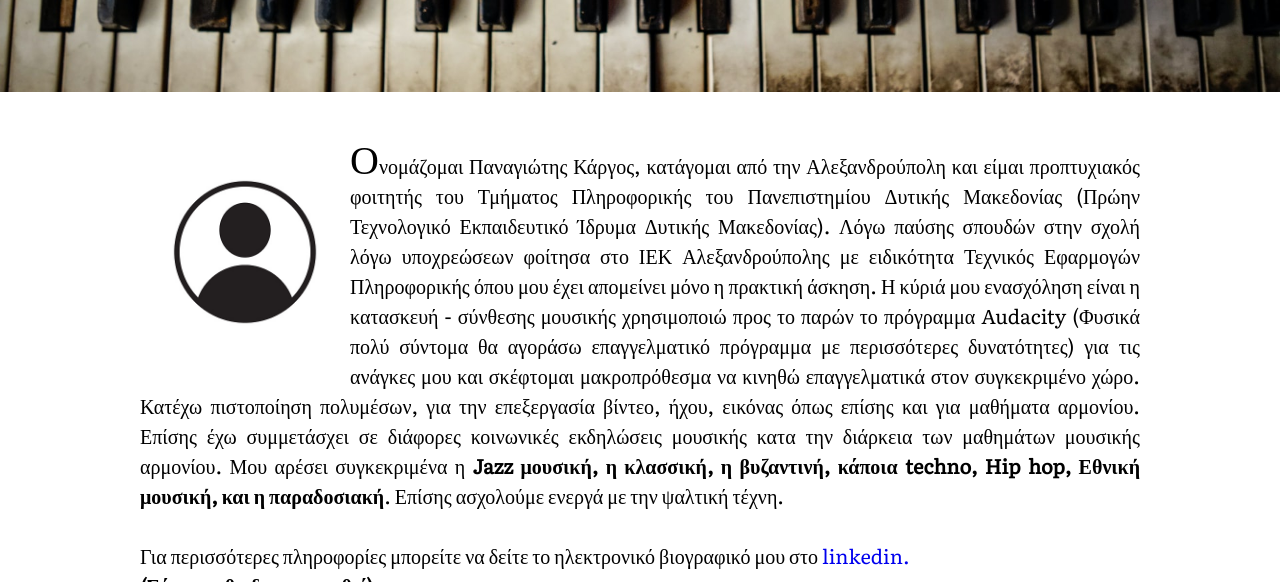
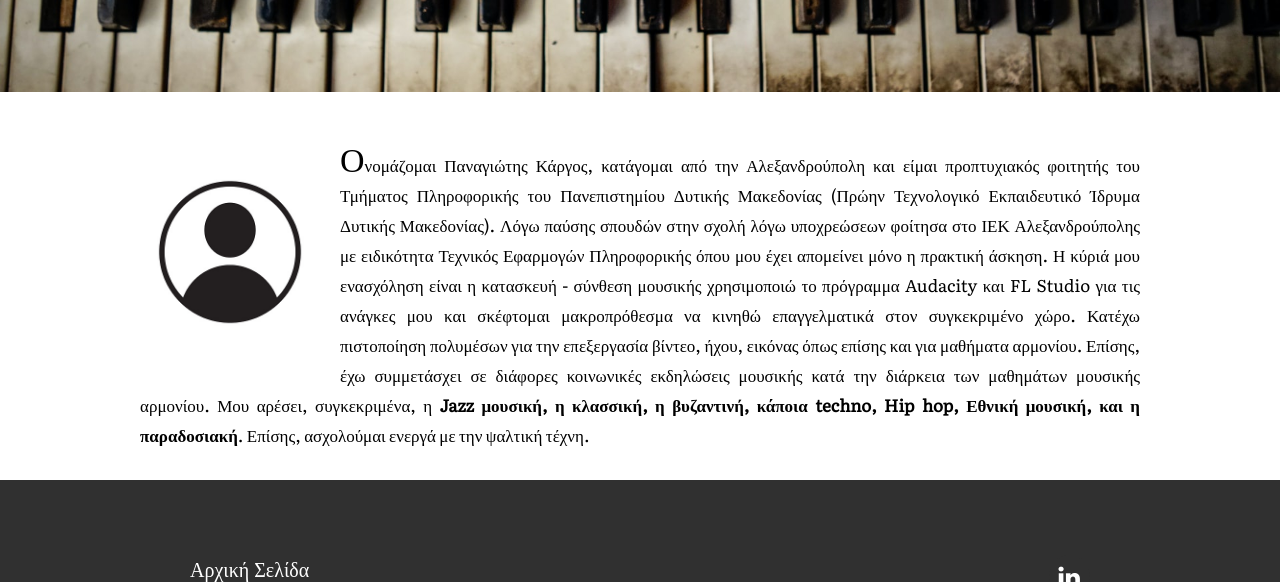
Before and after one commit to pkmusicsound/pkmusicsound.github.io, a plain HTML site: page about.html in a window 1280 px wide. Shown: the part 730-1312 px from the top of the page. Drawn offline with Linux system fonts and the light colour scheme.

Commit message:
31/10/2022 Update

```diff
--- a/about.html
+++ b/about.html
@@ -38,11 +38,7 @@
           </section>
           <!-- <hr /> -->
           <p class="wrapper-paragraph">
-            Ονομάζομαι Παναγιώτης Κάργος, κατάγομαι από την Αλεξανδρούπολη και είμαι προπτυχιακός φοιτητής του Τμήματος Πληροφορικής του Πανεπιστημίου Δυτικής Μακεδονίας (Πρώην Τεχνολογικό Εκπαιδευτικό Ίδρυμα Δυτικής Μακεδονίας). Λόγω παύσης σπουδών στην σχολή λόγω υποχρεώσεων φοίτησα στο ΙΕΚ Αλεξανδρούπολης με ειδικότητα Τεχνικός Εφαρμογών Πληροφορικής όπου μου έχει απομείνει μόνο η πρακτική άσκηση. Η κύριά μου ενασχόληση είναι η κατασκευή - σύνθεσης μουσικής χρησιμοποιώ προς το παρών το πρόγραμμα Audacity (Φυσικά πολύ σύντομα θα αγοράσω επαγγελματικό πρόγραμμα με περισσότερες δυνατότητες) για τις ανάγκες μου και σκέφτομαι μακροπρόθεσμα να κινηθώ επαγγελματικά στον συγκεκριμένο χώρο. Κατέχω πιστοποίηση πολυμέσων, για την επεξεργασία βίντεο, ήχου, εικόνας όπως επίσης και για μαθήματα αρμονίου. Επίσης έχω συμμετάσχει σε διάφορες κοινωνικές εκδηλώσεις μουσικής κατα την διάρκεια των μαθημάτων μουσικής αρμονίου. Μου αρέσει συγκεκριμένα η <b>Jazz μουσική, η κλασσική, η βυζαντινή, κάποια techno, Hip hop, Εθνική μουσική, και η παραδοσιακή</b>. Επίσης ασχολούμε ενεργά με την ψαλτική τέχνη.
-            <br />
-            <br />
-            Για περισσότερες πληροφορίες μπορείτε να δείτε το ηλεκτρονικό βιογραφικό μου στο <a href="#">linkedin.</a><br />
-            <b>(Σύντομα θα δημιουργηθεί)</b>
+            Ονομάζομαι Παναγιώτης Κάργος, κατάγομαι από την Αλεξανδρούπολη και είμαι προπτυχιακός φοιτητής του Τμήματος Πληροφορικής του Πανεπιστημίου Δυτικής Μακεδονίας (Πρώην Τεχνολογικό Εκπαιδευτικό Ίδρυμα Δυτικής Μακεδονίας). Λόγω παύσης σπουδών στην σχολή λόγω υποχρεώσεων φοίτησα στο ΙΕΚ Αλεξανδρούπολης με ειδικότητα Τεχνικός Εφαρμογών Πληροφορικής όπου μου έχει απομείνει μόνο η πρακτική άσκηση. Η κύριά μου ενασχόληση είναι η κατασκευή - σύνθεση μουσικής χρησιμοποιώ το πρόγραμμα Audacity και FL Studio για τις ανάγκες μου και σκέφτομαι μακροπρόθεσμα να κινηθώ επαγγελματικά στον συγκεκριμένο χώρο. Κατέχω πιστοποίηση πολυμέσων για την επεξεργασία βίντεο, ήχου, εικόνας όπως επίσης και για μαθήματα αρμονίου. Επίσης, έχω συμμετάσχει σε διάφορες κοινωνικές εκδηλώσεις μουσικής κατά την διάρκεια των μαθημάτων μουσικής αρμονίου. Μου αρέσει, συγκεκριμένα, η <b>Jazz μουσική, η κλασσική, η βυζαντινή, κάποια techno, Hip hop, Εθνική μουσική, και η παραδοσιακή</b>. Επίσης, ασχολούμαι ενεργά με την ψαλτική τέχνη.
           </p>
         </div>
       </div>
--- a/style.css
+++ b/style.css
@@ -468,10 +468,9 @@ main .about-wrapper .about-wrapper-subcategory .wrapper-face{
   width: 250px;
   height: 330px;
   margin: 35px auto;
-  /*
-  border: 2px solid black;
+  /*border: 2px solid black;
   border-radius: 20px;
-  box-shadow: 0px 0px 35px black; /* DEKSIA KATW THOLOURA XRWMA */
+  box-shadow: 0px 0px 35px black;  DEKSIA KATW THOLOURA XRWMA */
   background-image: url("images/face.jpg");
   background-position: center;
   background-repeat: no-repeat;
@@ -479,12 +478,13 @@ main .about-wrapper .about-wrapper-subcategory .wrapper-face{
 }
 main .about-wrapper .about-wrapper-subcategory .wrapper-paragraph{
  width: 350px;
- margin: 0 auto 10px auto;
+ margin: 0 auto 20px auto;
  padding-top: 20px;
  border-top: 1px solid black;
  line-height: 25px;
  font-family: 'Literata', serif;
- text-align: left;
+ text-align: justify;
+ font-size: 17px;
 }
 main .about-wrapper .about-wrapper-subcategory .wrapper-paragraph::first-letter{
   font-size: 200%;
@@ -509,7 +509,7 @@ main .about-wrapper .about-wrapper-subcategory .wrapper-paragraph a:hover{
   main .about-wrapper .about-wrapper-subcategory .wrapper-face{
     width: 150px;
     height: 200px;
-    margin: 30px 30px;
+    margin: 30px 35px 10px 15px;
     float: left;
   }
   main .about-wrapper .about-wrapper-subcategory .wrapper-paragraph{
@@ -518,7 +518,6 @@ main .about-wrapper .about-wrapper-subcategory .wrapper-paragraph a:hover{
     padding-top: 20px;
     border-top: none;
     line-height: 30px;
-    text-align: justify;
   }
 }
 
```
Also changed, not shown: index.html (+5 -3 lines), traditionally.html (+7 -7 lines), 1 other file.
